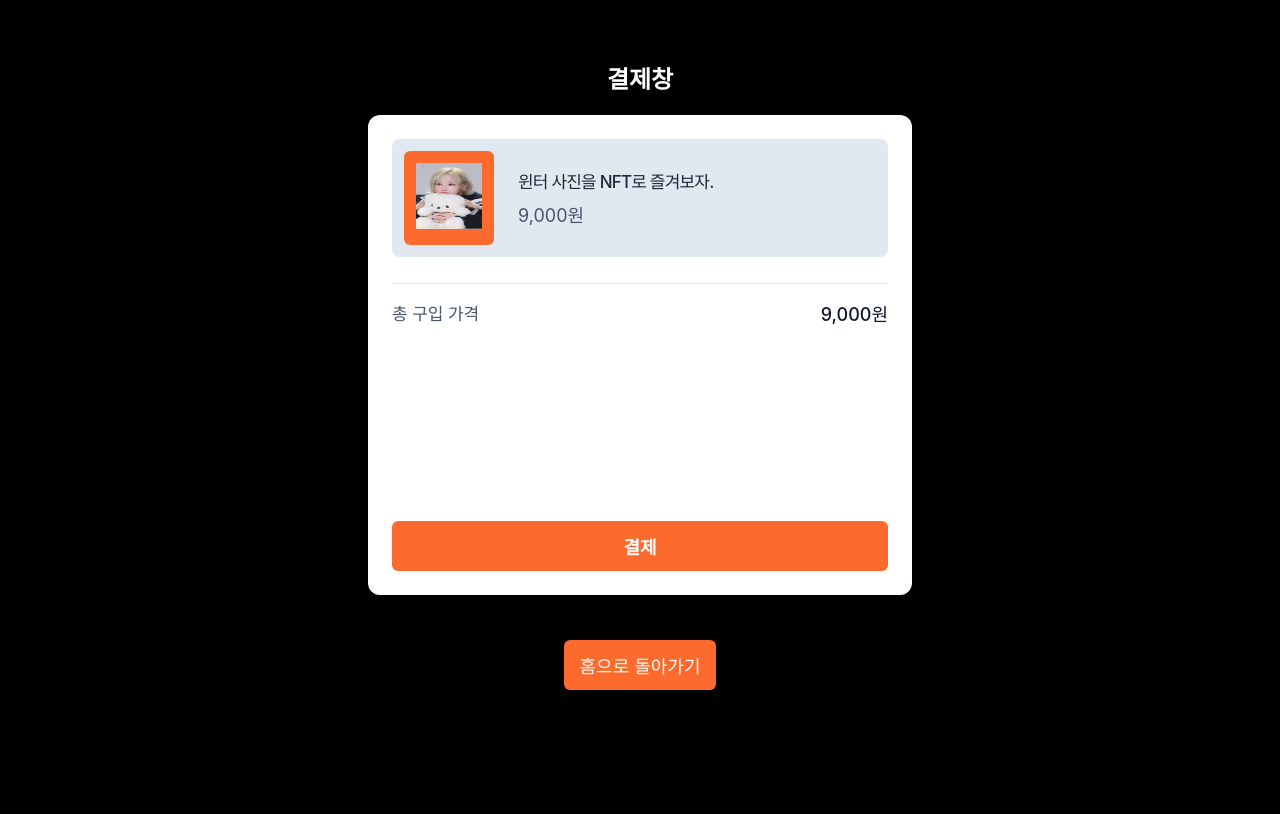
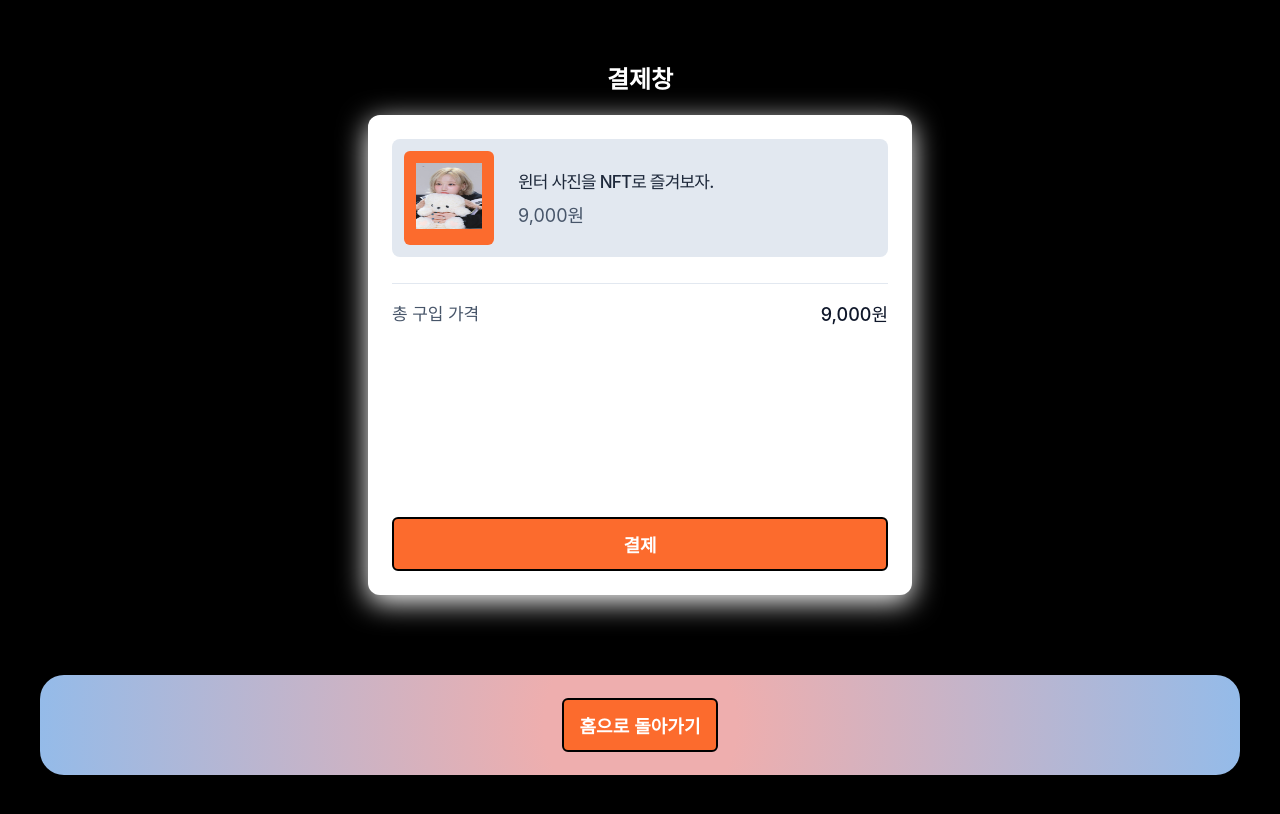
Before and after one commit to kss2002/portone__practice, a Next.js app: page /ui in a window 1280 px wide. Built offline with nearby package versions, Linux system fonts and the light colour scheme; no server answers; a web font is replaced by a local one; what @portone/server-sdk would draw is missing.

Commit message:
podule.css del / page and notfound modify

```diff
--- a/src/app/globals.css
+++ b/src/app/globals.css
@@ -34,6 +34,7 @@ body {
 }
 
 main {
+  box-shadow: rgb(255, 255, 255) 0px 7px 29px 0px;
   height: 60vh;
   margin: 0 auto;
   background: var(--slate-0);
@@ -49,6 +50,11 @@ form {
   flex-direction: column;
   justify-content: space-between;
   height: 100%;
+}
+
+a {
+  text-decoration: none;
+  color: white;
 }
 
 article {
@@ -127,10 +133,10 @@ button {
   font-weight: 600;
   font-size: 18px;
   color: #fff;
-  border: none;
+  border: 2px solid black;
   cursor: pointer;
 
-  &:hover {
+  :hover {
     color: black;
   }
 }
@@ -168,3 +174,49 @@ header h1 {
   font-size: 24px;
   font-weight: 500;
 }
+
+.container {
+  margin: 0 auto;
+  display: flex;
+  flex-direction: column;
+  align-items: center;
+  justify-content: center;
+  height: 90vh;
+  width: 80vw;
+  background: white;
+  border-radius: 24px;
+  box-shadow: rgb(255, 255, 255) 0px 7px 29px 0px;
+}
+
+.sub_container {
+  margin: 0 auto;
+  margin-top: 80px;
+  display: flex;
+  align-items: center;
+  justify-content: center;
+  height: 100px;
+  width: 100%;
+  background: #eeaeae;
+  background: radial-gradient(
+    circle,
+    rgba(238, 174, 174, 1) 16%,
+    rgba(148, 187, 233, 1) 100%
+  );
+  border-radius: 24px;
+}
+
+.title {
+  font-size: 24px;
+  color: var(--portone-color);
+  font-weight: 700;
+  margin-bottom: 16px;
+}
+
+.sub_title {
+  color: black;
+  font-weight: 500;
+}
+
+.h2 {
+  text-align: center;
+}
--- a/src/app/not-found.tsx
+++ b/src/app/not-found.tsx
@@ -1,5 +1,4 @@
 import Link from 'next/link';
-import style from '../app/page.module.css';
 
 export default function NotFoundPage() {
   return (
@@ -7,9 +6,7 @@ export default function NotFoundPage() {
       <h1>찾을 수 없는 페이지입니다.</h1>
       <div>
         <button>
-          <Link className={style.link} href="/">
-            메인으로 돌아가기
-          </Link>
+          <Link href="/">메인으로 돌아가기</Link>
         </button>
       </div>
       <h2>포트원 결제 모듈 페이지 제작 중..</h2>
--- a/src/app/page.module.css
+++ /dev/null
@@ -1,53 +0,0 @@
-.container {
-  margin: 0 auto;
-  display: flex;
-  flex-direction: column;
-  align-items: center;
-  justify-content: center;
-  height: 90vh;
-  width: 80vw;
-  background-color: white;
-  border-radius: 24px;
-}
-
-.sub_container {
-  margin: 0 auto;
-  margin-top: 20px;
-  box-sizing: border-box;
-  display: flex;
-  flex-direction: column;
-  align-items: center;
-  justify-content: center;
-  height: 100px;
-  width: 100%;
-  background-color: inherit;
-  border-radius: 24px;
-}
-
-.title {
-  font-size: 24px;
-  color: var(--portone-color);
-  font-weight: 700;
-  margin-bottom: 16px;
-}
-
-.sub_title {
-  color: black;
-  font-weight: 500;
-}
-
-.link {
-  font-size: 18px;
-  color: var(--slate-0);
-  text-decoration: none;
-  cursor: pointer;
-  font-weight: 500;
-  &:hover {
-    color: black;
-  }
-}
-
-.h2 {
-  color: white;
-  text-align: center;
-}
--- a/src/app/ui/page.tsx
+++ b/src/app/ui/page.tsx
@@ -6,7 +6,6 @@ import {
 } from '@portone/server-sdk/payment';
 import PaymentForm, { Item } from './payment-form';
 import Link from 'next/link';
-import style from '../page.module.css';
 
 const portone = PaymentClient({ secret: process.env.V2_API_SECRET });
 
@@ -98,18 +97,16 @@ export default function Home() {
 
   return (
     <>
-      <h2 className={style.h2}>결제창</h2>
+      <h2 className="h2">결제창</h2>
       <PaymentForm
         item={item}
         storeId={process.env.STORE_ID}
         channelKey={process.env.CHANNEL_KEY}
         completePaymentAction={completePayment}
       />
-      <div className={style.sub_container}>
+      <div className="sub_container">
         <button>
-          <Link className={style.link} href="/">
-            홈으로 돌아가기
-          </Link>
+          <Link href="/">홈으로 돌아가기</Link>
         </button>
       </div>
     </>
```
Also changed, not shown: src/app/page.tsx (+4 -7 lines).
